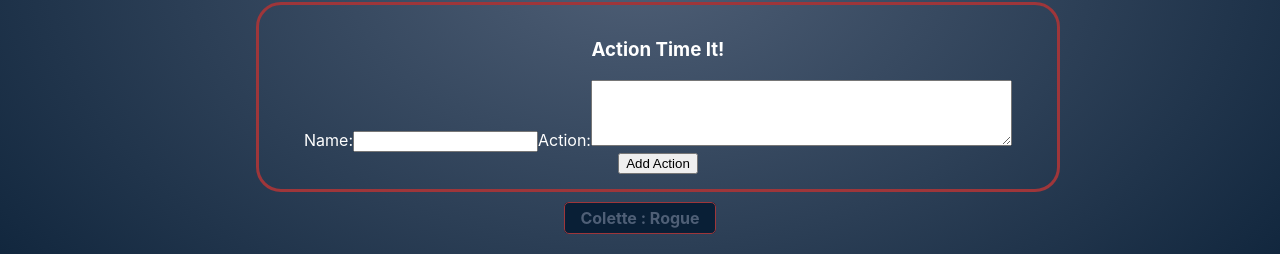
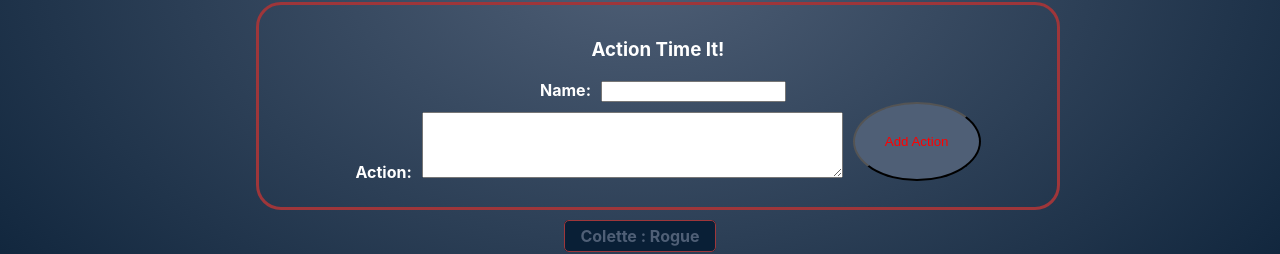
Before and after one commit to LeoKnox/character_build, a React (Create React App) app in the folder character_build/: page /character/Aelien in a window 1280 px wide. Shown: the part 440-694 px from the top of the page. Built offline with nearby package versions, Linux system fonts and the light colour scheme; no server answers.

Commit message:
Add files via upload
Updated css for action forms.

```diff
--- a/character_build/src/App.css
+++ b/character_build/src/App.css
@@ -40,10 +40,10 @@
   border-radius: 25px;
 }
 
-.actionButton {
+.hitButton {
   padding: 10px 20px;
+  border-radius: 50%;
   background-color: #4f5f76;
-  border-radius: 50%;
   color: red;
 }
 
@@ -55,6 +55,29 @@
 a {
   text-decoration: none;
   color: #4f5f76;
+  font-weight: bold;
+}
+
+#charName {
+  padding: 10px;
+  vertical-align: top;
+}
+
+.actionButton {
+  padding: 30px;
+  border-radius: 50%;
+  vertical-align: top;
+  background-color: #4f5f76;
+  color: red;
+}
+
+#charAction {
+  padding: 10px;
+  display: inline-block;
+}
+
+.actionTitle {
+  padding: 10px;
   font-weight: bold;
 }
 
--- a/character_build/src/components/AddActionForm.js
+++ b/character_build/src/components/AddActionForm.js
@@ -23,21 +23,21 @@
     return (
     <div className="actionTime">
         <h3>Action Time It!</h3>
-        <label>
-            Name:
+        <label id="charName">
+        <label className="actionTitle">Name:</label>
             <input
                 type="text" value={username}
                 onChange={(event) => setCharacterName(event.target.value)}
             />
         </label>
-        <label>
-            Action:
+        <label id="charAction">
+            <label className="actionTitle">Action:</label>
             <textarea rows="4" cols="50"
                 value={actionText}
                 onChange={(event) => setActionText(event.target.value)}
             />
         </label>
-            <button onClick={() => addAction()}>Add Action</button>
+            <button className="actionButton" onClick={() => addAction()}>Add Action</button>
     </div>
 );
 }
--- a/character_build/src/components/ToHitSection.js
+++ b/character_build/src/components/ToHitSection.js
@@ -10,7 +10,7 @@
     }
     return (
         <div>
-            <button onClick={() => attack()} className="actionButton">Hit</button>
+            <button onClick={() => attack()} className="hitButton">Hit</button>
             <p>{characterName} has been hit {hits} times.</p>
         </div>
     );
```
